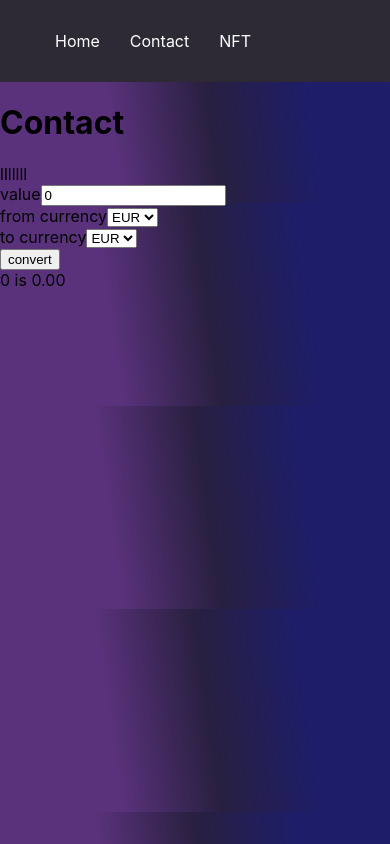
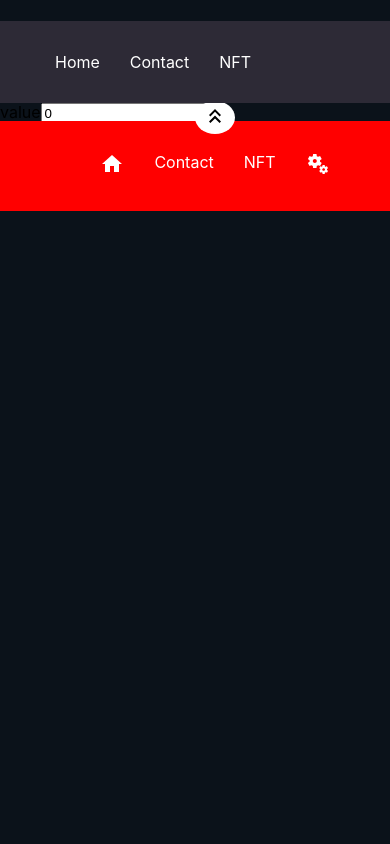
Before and after one commit to Younes-sh/younicoin, a React (Create React App) app in the folder coin/: page /contact in a window 390 px wide. Built offline with nearby package versions, Linux system fonts and the light colour scheme.

Commit message:
created model for navbar mobile

```diff
--- a/coin/package.json
+++ b/coin/package.json
@@ -5,7 +5,8 @@
   "dependencies": {
     "@emotion/react": "^11.10.4",
     "@emotion/styled": "^11.10.4",
-    "@mui/material": "^5.10.9",
+    "@mui/icons-material": "^5.10.9",
+    "@mui/material": "^5.10.10",
     "@testing-library/jest-dom": "^5.16.5",
     "@testing-library/react": "^13.4.0",
     "@testing-library/user-event": "^13.5.0",
@@ -13,6 +14,7 @@
     "@types/node": "^18.8.4",
     "@types/react": "^18.0.21",
     "@types/react-dom": "^18.0.6",
+    "animation.css": "^0.1.0",
     "axios": "^1.1.2",
     "chart.js": "^2.7.3",
     "gsap": "^3.11.3",
@@ -24,6 +26,7 @@
     "react-moving-text": "^0.0.7",
     "react-router-dom": "^6.3.0",
     "react-scripts": "^2.1.3",
+    "react-slider-modal": "^1.3.1",
     "react-spring": "^9.5.5",
     "reactstrap": "^9.1.4",
     "typescript": "^4.8.4",
--- a/coin/src/App.js
+++ b/coin/src/App.js
@@ -3,13 +3,19 @@ import { BrowserRouter } from "react-router-dom" ;
 import Routing from "./routing" ;
 import Navbar from './Components/Navbar' ;
 
-
+import NavbarMobile from "./Components/NavbarMobile/NavbarMobile";
+import { Box } from "@mui/system";
 function App() {
 	return (
 		<div>
 			<BrowserRouter>
+			<Box sx={{ width:'100%',position:'fixed',zIndex:'9'}}>
 				<Navbar />
+			</Box>
 				<Routing />
+				<Box >
+					<NavbarMobile />
+				</Box>
 			</BrowserRouter>
 		</div>
 
--- /dev/null
+++ b/coin/src/Components/ModalSlid/ModalSlide.tsx
@@ -0,0 +1,61 @@
+import React, { useState, useEffect } from "react";
+import { Box } from "@mui/system";
+import KeyboardDoubleArrowUpIcon from '@mui/icons-material/KeyboardDoubleArrowUp';
+import CloseIcon from '@mui/icons-material/Close';
+
+function ModalSlid() {
+  const [alert, setAlert] = useState("");
+  const [displayModal, setDisplayModal] = useState(false);
+
+  useEffect(() => {
+    const clearMessage = setTimeout(() => {
+      setAlert("");
+    }, 5000);
+    return () => clearTimeout(clearMessage);
+  }, [alert]);
+
+  return (
+    <Box sx={{}}>
+      <div className="">
+        <button
+          className="Button CenterAlign"
+          onClick={() => setDisplayModal(!displayModal)}
+        >
+          <KeyboardDoubleArrowUpIcon />
+        </button>
+        <Box sx={{}}>
+          <div className={`Modal ${displayModal ? "Show" : ""}`} style={{borderRadius:'25px 25px 0 0'}}>
+            <button
+            className="Button CenterAlign"
+            onClick={() => setDisplayModal(!displayModal)}
+          >
+            <CloseIcon />
+          </button>
+            <h3>Settings</h3>
+            <Box sx={{backgroundColor:'red'}}>
+              <button
+                className="Close"
+                onClick={() => setDisplayModal(!displayModal)}
+              >
+                X
+              </button>
+            </Box>
+            <p className="HelpText" style={{color:'red'}}>
+              Note: these settings are saved in the browser only and can be lost
+            </p>
+
+          </div>
+        </Box>
+
+        <div
+          className={`Overlay ${displayModal ? "Show" : ""}`}
+          onClick={() => setDisplayModal(!displayModal)}
+        />
+        <p className="Alert">{alert}</p>
+      </div>
+
+    </Box>
+  );
+}
+
+export default ModalSlid ;
--- a/coin/src/Components/Navbar.jsx
+++ b/coin/src/Components/Navbar.jsx
@@ -1,6 +1,7 @@
 import React from 'react'
 import {Link} from 'react-router-dom';
 import Box from '@mui/material/Box';
+
 
 
 
--- /dev/null
+++ b/coin/src/Components/NavbarMobile/NavbarMobile.jsx
@@ -0,0 +1,36 @@
+import React from 'react'
+import {Link} from 'react-router-dom';
+import { Box } from '@mui/system';
+import HomeIcon from '@mui/icons-material/Home';
+import MiscellaneousServicesIcon from '@mui/icons-material/MiscellaneousServices';
+import ModalSlid from '../ModalSlid/ModalSlide';
+const NavbarMobile = () => {
+    return(
+        <div>
+
+            <Box sx={{width:'100%',display:'flex' ,justifyContent:'center', bgcolor:'red',position:'relative'}}>
+                <div>
+                    <Box sx={{position:'absolute',marginTop:'-20px'}}>
+                        <ModalSlid />
+                    </Box>
+                    <ul style={{ display:'flex' }}>
+                        <li style={{ listStyleType:'none' , margin:15}} >
+                            <Link style={{color:'white', textDecoration:'none'}}  to="/"><HomeIcon /></Link>
+                        </li>
+
+                        <li style={{ listStyleType:'none' , margin:15}}  >
+                            <Link style={{color:'white', textDecoration:'none'}} to="/contact">Contact</Link>
+                        </li>
+                        <li style={{ listStyleType:'none' , margin:15}}  >
+                            <Link style={{color:'white', textDecoration:'none'}} to="/about">NFT</Link>
+                        </li>
+                        <li style={{ listStyleType:'none' , margin:15}}  >
+                            <Link style={{color:'white', textDecoration:'none'}} to="/seting"><MiscellaneousServicesIcon /></Link>
+                        </li>
+                    </ul>
+            </div>
+            </Box>
+        </div>
+    )
+}
+export default NavbarMobile;
--- a/coin/src/index.css
+++ b/coin/src/index.css
@@ -5,11 +5,8 @@ body {
   font-family: -apple-system, BlinkMacSystemFont, 'Segoe UI', 'Roboto', 'Oxygen',
     'Ubuntu', 'Cantarell', 'Fira Sans', 'Droid Sans', 'Helvetica Neue',
     sans-serif;
-background: rgb(11,11,93);
-background: -moz-linear-gradient(262deg, rgba(11,11,93,0.9248074229691877) 23%, rgba(40,32,64,1) 47%, rgba(90,50,124,1) 71%);
-background: -webkit-linear-gradient(262deg, rgba(11,11,93,0.9248074229691877) 23%, rgba(40,32,64,1) 47%, rgba(90,50,124,1) 71%);
-background: linear-gradient(262deg, rgba(11,11,93,0.9248074229691877) 23%, rgba(40,32,64,1) 47%, rgba(90,50,124,1) 71%);
-filter: progid:DXImageTransform.Microsoft.gradient(startColorstr="#0b0b5d",endColorstr="#5a327c",GradientType=1);
+    background-color: #0b121a;
+
 }
 
 code {
@@ -20,6 +17,7 @@ code {
   background-color: rgba(255, 0, 0, 0.427);
   display: flex;
   flex-direction: column;
+  padding: 0 25px;
 }
 /* Navbar */
 
@@ -43,12 +41,15 @@ code {
   border: solid 1px gray;
   align-items: center;
   border: 1px solid rgba(255, 255, 255, 0.093);
-  border-radius: 15px;
+  /* border-radius: 15px; */
+  background: rgb(4,4,55);
+  border-radius: 0 0 25px  25px;
 
-  background: rgb(4,4,55);
-background: -moz-linear-gradient(317deg, rgba(4,4,55,0.9248074229691877) 23%, rgba(53,32,64,1) 53%, rgba(90,50,124,1) 86%);
-background: -webkit-linear-gradient(317deg, rgba(4,4,55,0.9248074229691877) 23%, rgba(53,32,64,1) 53%, rgba(90,50,124,1) 86%);
-background: linear-gradient(317deg, rgba(4,4,55,0.9248074229691877) 23%, rgba(53,32,64,1) 53%, rgba(90,50,124,1) 86%);
+
+
+background: -moz-linear-gradient(317deg, rgb(1, 1, 8) 23%, rgba(53,32,64,1) 53%, rgba(90,50,124,1) 86%);
+background: -webkit-linear-gradient(317deg, rgba(15, 15, 82, 0.925) 23%, rgba(53,32,64,1) 53%, rgba(90,50,124,1) 86%);
+background: linear-gradient(317deg, rgb(4, 4, 55) 23%, rgb(57, 23, 75) 53%, rgba(90,50,124,1) 86%);
 filter: progid:DXImageTransform.Microsoft.gradient(startColorstr="#040437",endColorstr="#5a327c",GradientType=1);
 }
 
@@ -120,7 +121,6 @@ filter: progid:DXImageTransform.Microsoft.gradient(startColorstr="#040437",endCo
   width: 490px;
   height: 150px;
   margin: 2px;
-  /* background-color:'brown'; */
   background-image: linear-gradient(135deg, #29323c 10%, #485563 100%);
 }
 .container-cars:hover {
@@ -134,26 +134,78 @@ filter: progid:DXImageTransform.Microsoft.gradient(startColorstr="#040437",endCo
   line-break: anywhere;
 }
 /* ------------ */
-.textMove {
-  width: 90%;
-  height: 50px;
-  background-color: rgba(250, 235, 215, 0.432);
-}
+
 .w-full{
   width: 100%;
   height: 100px;
 }
 
-.containerTextMove {
-  width: 100%;
-  height: 100%;
-  display: flex;
-  flex-direction: row;
-}
-.contentText {
-  width: 120px;
-  height: 20px;
-  display: flex;
+
+
+/* ModalSlid ----------------- */
+
+.Button {
+  cursor: pointer;
+  background-color: #fff;
+  text-align: center;
+  border-color: transparent;
+  color: #000;
+  position: absolute;
+  border-radius: 50%;
+  margin-left: 150px;
 }
 
-/* TradeViewChar ----------------- */
+.Overlay.Show {
+  display: block;
+}
+
+.Modal {
+  position: fixed;
+  bottom: -150vh;
+  background-color: rgb(159, 145, 145);
+  color: #00d1b2;
+  width: 100%;
+  height: 400px;
+  left: 0;
+  padding: 0 12px 12px;
+  transition: all 0.3s ease-out;
+  z-index: 10;
+}
+
+.Modal.Show {
+
+  bottom: 0;
+}
+
+.Close {
+  cursor: pointer;
+  position: absolute;
+  top: 16px;
+  right: 10px;
+  background-color: transparent;
+  border: 0;
+  font-size: 18px;
+}
+
+.Alert {
+  position: fixed;
+  padding: 0.75rem 1.25rem;
+  border: 1px solid transparent;
+  top: 0;
+  left: 0;
+  color: #fff;
+  background-image: linear-gradient(
+    90deg,
+    #ff9a8b 0%,
+    #ff6a88 55%,
+    #ff99ac 100%
+  );
+  margin: 0;
+  width: 100%;
+  text-align: center;
+  z-index: 10;
+}
+
+.Alert:empty {
+  padding: 0;
+}
```
Also changed, not shown: coin/src/routing.jsx (line endings or trailing spaces), 1 other file (tests, documents, lock files or other folders).
